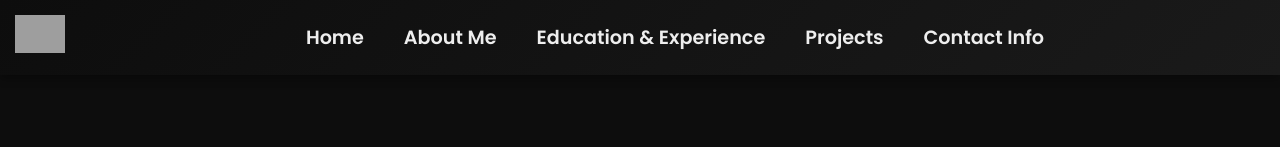
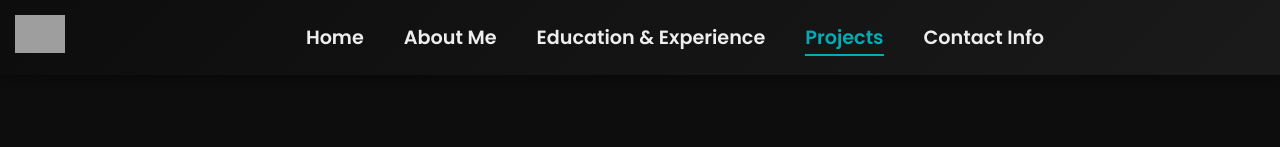
Before and after one commit to DanielUmetor/newVuePortfolio, a Vue app: page /projects in a window 1280 px wide. Shown: the top 147 px of the page. Built offline with nearby package versions, Linux system fonts and the light colour scheme; grey boxes are pictures that could not be loaded.

Commit message:
button changes

```diff
--- a/src/components/NavbarView.vue
+++ b/src/components/NavbarView.vue
@@ -4,11 +4,11 @@
       <img src="https://danielumetor.github.io/allimages/images/mylogo.png" alt="Logo">
     </div>
     <ul class="nav-links">
-      <li><router-link to="/">Home</router-link></li>
-      <li><router-link to="/about">About Me</router-link></li>
-      <li><router-link to="/education">Education & Experience</router-link></li>
-      <li><router-link to="/projects">Projects</router-link></li>
-      <li><router-link to="/contact">Contact Info</router-link></li>
+      <li><router-link to="/" exact-active-class="active" active-class="active-link">Home</router-link></li>
+      <li><router-link to="/about" exact-active-class="active" active-class="active-link">About Me</router-link></li>
+      <li><router-link to="/education" exact-active-class="active" active-class="active-link">Education & Experience</router-link></li>
+      <li><router-link to="/projects" exact-active-class="active" active-class="active-link">Projects</router-link></li>
+      <li><router-link to="/contact" exact-active-class="active" active-class="active-link">Contact Info</router-link></li>
     </ul>
   </nav>
 </template>
@@ -25,19 +25,13 @@ export default {
   mounted() {
     window.addEventListener('scroll', this.handleScroll);
   },
-  beforeUnmount() {  // Use beforeUnmount instead of beforeDestroy
+  beforeUnmount() {
     window.removeEventListener('scroll', this.handleScroll);
   },
   methods: {
     handleScroll() {
       const currentScrollY = window.scrollY;
-      if (currentScrollY > this.lastScrollY) {
-        // Scrolling down
-        this.isHidden = true;
-      } else {
-        // Scrolling up
-        this.isHidden = false;
-      }
+      this.isHidden = currentScrollY > this.lastScrollY; // Hide when scrolling down
       this.lastScrollY = currentScrollY;
     },
   },
@@ -105,12 +99,14 @@ export default {
   transition: all 0.3s ease-in-out;
 }
 
-.nav-links a:hover::before {
+.nav-links a:hover::before,
+.nav-links a.active-link::before { /* Active link effect */
   visibility: visible;
   transform: scaleX(1);
 }
 
-.nav-links a:hover {
+.nav-links a:hover,
+.nav-links a.active-link { /* Change color for active link */
   color: #00ADB5;
 }
 </style>
--- a/src/views/ProjectsView.vue
+++ b/src/views/ProjectsView.vue
@@ -85,6 +85,7 @@ export default {
 
 .heading{
   color: #02D8E9;
+
 }
 
 .projects-container {
```
